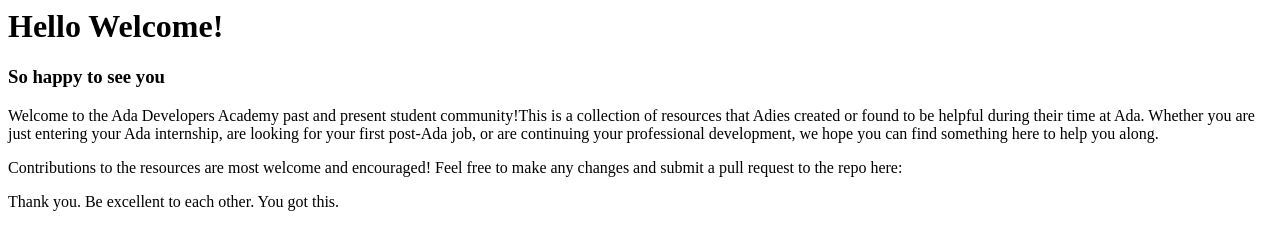
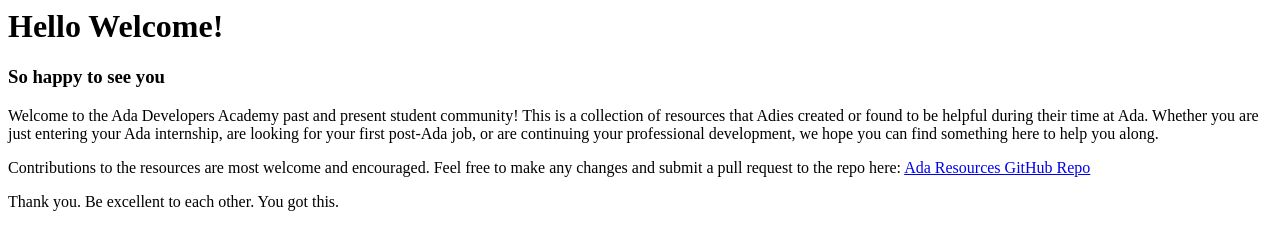
Before and after one commit to ayjlee/AdaResources, a plain HTML site: page index.html in a window 1280 px wide. Drawn offline with Linux system fonts and the light colour scheme.

Commit message:
added link to temporary github repo

```diff
--- a/index.html
+++ b/index.html
@@ -4,11 +4,13 @@
 <section id="resource-landing-welcome">
   <div>
     <p>
-      Welcome to the Ada Developers Academy past and present student community!This is a collection of resources that Adies created or found to be helpful during their time at Ada. Whether you are just entering your Ada internship, are looking for your first post-Ada job, or are continuing your professional development, we hope you can find something here to help you along.
+      Welcome to the Ada Developers Academy past and present student community! This is a collection of resources that Adies created or found to be helpful during their time at Ada. Whether you are just entering your Ada internship, are looking for your first post-Ada job, or are continuing your professional development, we hope you can find something here to help you along.
     </p>
 
     <p>
-      Contributions to the resources are most welcome and encouraged! Feel free to make any changes and submit a pull request to the repo here:
+      <!-- Temporary repo until prototype is done, update to official github repo once we start building the actual site -->
+      Contributions to the resources are most welcome and encouraged. Feel free to make any changes and submit a pull request to the repo here:
+      <a href="https://github.com/ayjlee/AdaResources"> Ada Resources GitHub Repo </a>
     </p>
 
     <p>
```
